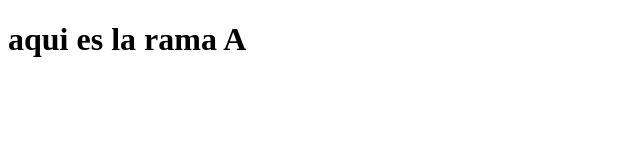
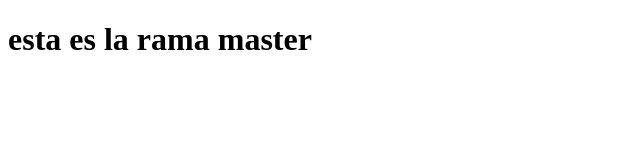
Before and after one commit to enrique-dev-coder/practigagithub, a plain HTML site: page index.html in a window 1280 px wide. Shown: the whole page, without its empty margins (0-640 px from the left). Drawn offline with Linux system fonts and the light colour scheme.

Commit message:
esta es la rama master

```diff
--- a/index.html
+++ b/index.html
@@ -7,7 +7,7 @@
     <title>practicagit</title>
 </head>
 <body>
+    <h1>esta es la rama master</h1>
 
-    <h1>aqui es la rama A</>
 </body>
 </html>
```
